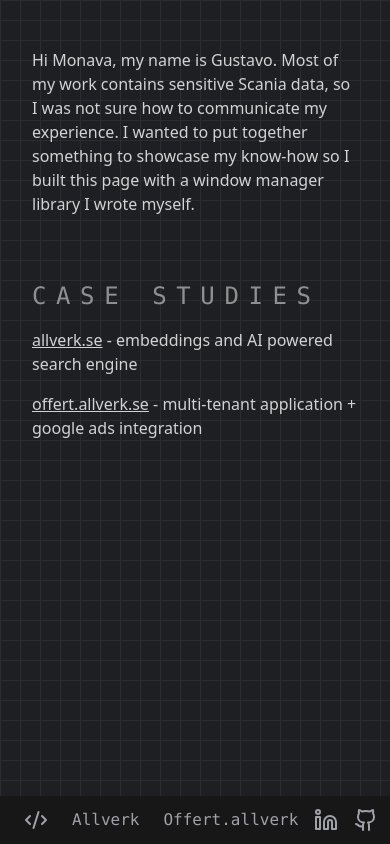
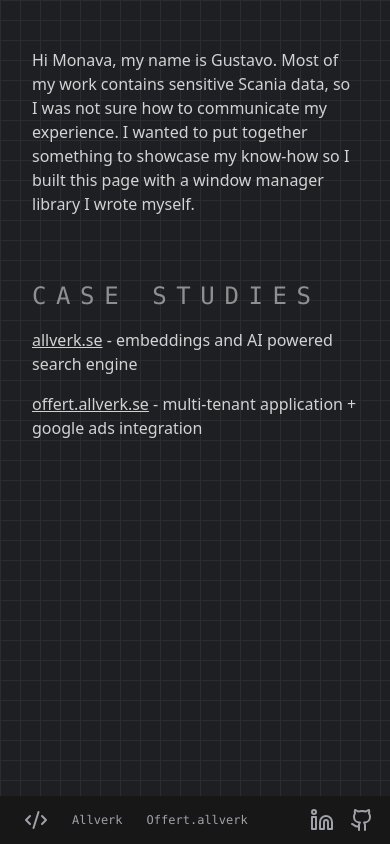
Before and after one commit to Gustavolmo/portfolio-for-monava, a React (Vite) app: page / in a window 390 px wide. Built offline with nearby package versions, Linux system fonts and the light colour scheme.

Commit message:
responsive text

```diff
--- a/src/pages/home.tsx
+++ b/src/pages/home.tsx
@@ -175,16 +175,12 @@ export default function Home() {
             <CodeXml className="text-zinc-400 hover:text-zinc-50" />
           </WindowButton>
           <WindowButton useWindowStore={allverkStore} styles="px-2">
-            <p className="font-mono text-zinc-400 hover:text-zinc-200">Allverk</p>
+            <p className="font-mono text-zinc-400 hover:text-zinc-200 text-xs sm:text-base">Allverk</p>
           </WindowButton>
           <WindowButton useWindowStore={offertAllverkStore} styles="px-2">
-            <p className="font-mono text-zinc-400 hover:text-zinc-200">Offert.allverk</p>
+            <p className="font-mono text-zinc-400 hover:text-zinc-200 text-xs sm:text-base">Offert.allverk</p>
           </WindowButton>
         </div>
-
-        {/* <button onClick={resetAllWindows} className="uppercase text-white opacity-50 text-xs">
-          Reset All Windows
-        </button> */}
 
         <div className="flex gap-4 items-center">
           <a target="_blank" href="https://www.linkedin.com/in/gustavo-l-m-de-oliveira-037243108/">
```
Also changed, not shown: 5 other files (tests, documents, lock files or other folders).
